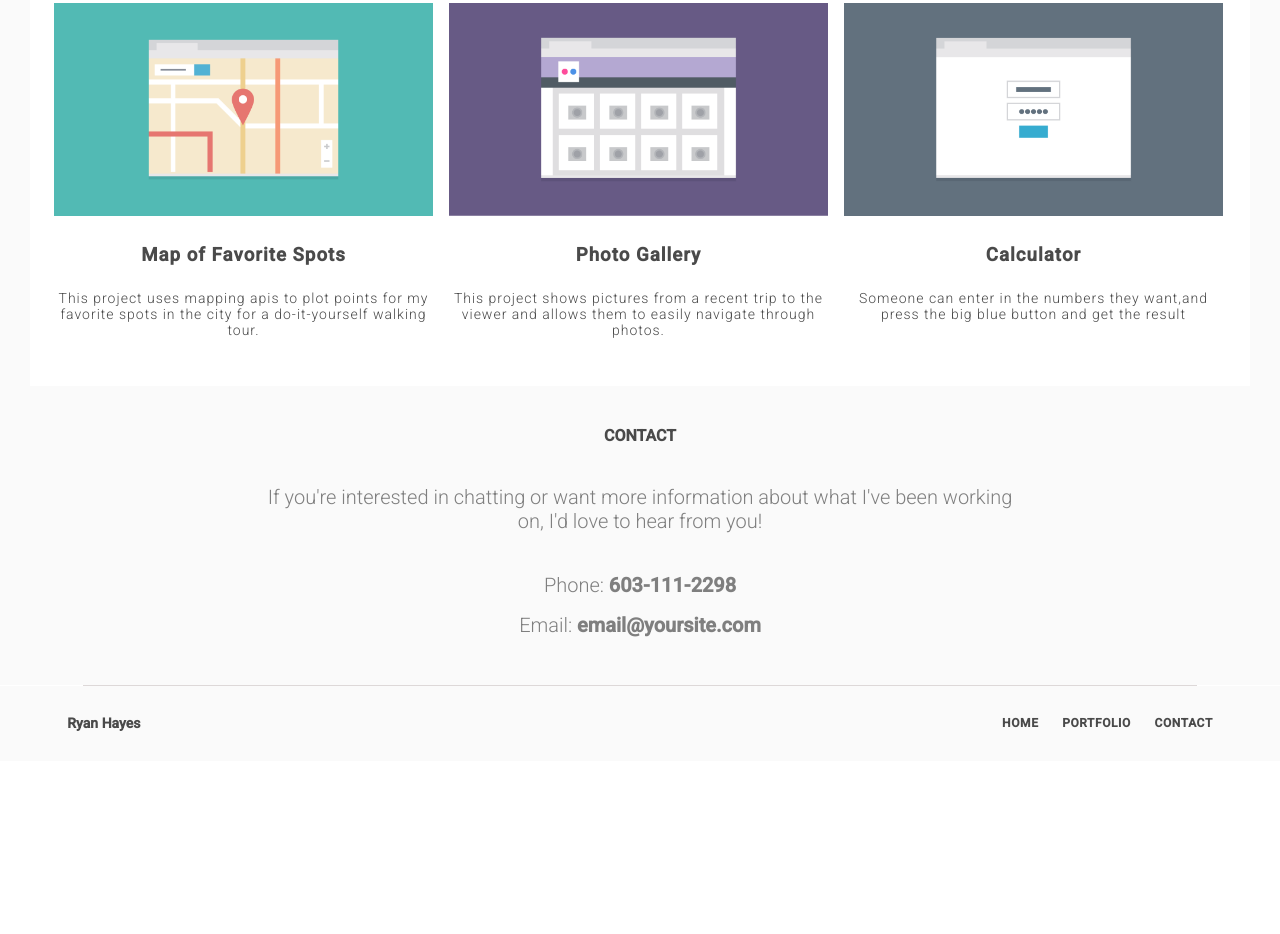
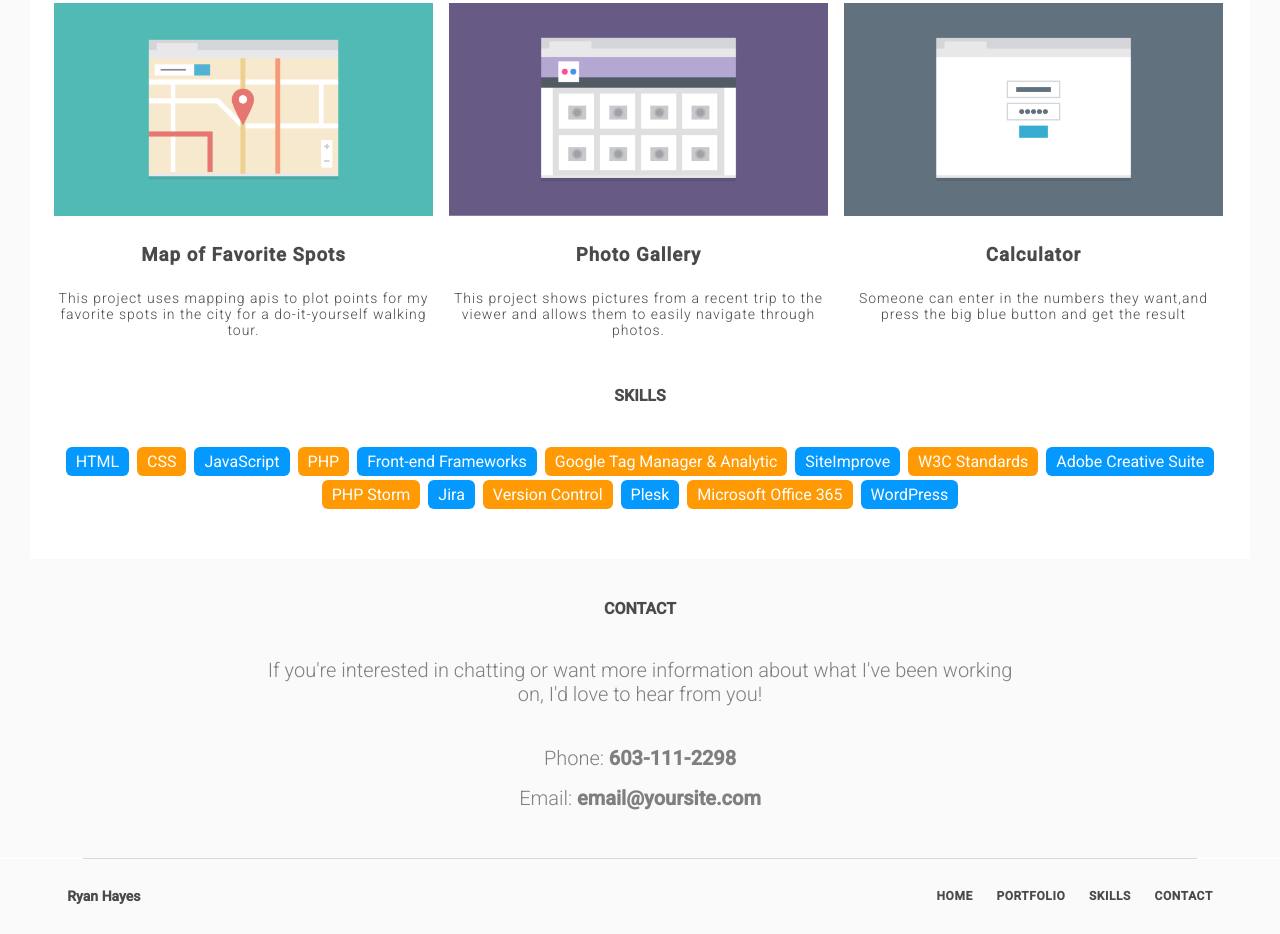
Before and after one commit to ryan-hayes40/Techdegree-project-02, a plain HTML site: page index.html in a window 1280 px wide. Shown: the part 914-1848 px from the top of the page. Before the commit the page ends 1675 px from the top, so only its background shows below. Drawn offline with Linux system fonts and the light colour scheme.

Commit message:
added structure and styling

```diff
--- a/css/styles.css
+++ b/css/styles.css
@@ -133,6 +133,35 @@ h1 a,
 }
 
 /*********************************************
+********** skills Section ********************
+**********************************************/
+
+#skills {
+    padding: 0 1rem 3rem;
+}
+
+#skills h4 {
+    padding-top: 0;
+}
+
+ul.skills {
+    padding: 0;
+    text-align: center;
+}
+
+.skills li {
+    border-radius: 6px;
+    display: inline-block;
+    background: #ff9904;
+    color: white;
+    padding: 5px 10px;
+    margin: 2px;
+}
+.skills li:nth-child(odd) {
+    background: #0399ff;
+}
+
+/*********************************************
 ********** Contact Section *******************
 **********************************************/
 
@@ -249,6 +278,10 @@ footer {
         margin: auto;
     }
 
+    ul.skills {
+        padding: 0;
+    }
+
     .full {
         display: inline-block;
         margin-left: 20px;
@@ -299,7 +332,8 @@ footer {
         padding: 0 15rem;
     }
 
-    #portfolio {
+    #portfolio,
+    #skills {
         border-left: 30px solid #fafafa;
         border-right: 30px solid #fafafa;
     }
--- a/index.html
+++ b/index.html
@@ -16,6 +16,7 @@
         <ul class="top-nav"><!-- .top-nav -->
           <li><a href="#top">home</a></li>
           <li><a href="#portfolio">portfolio</a></li>
+          <li><a href="#skills">skills</a></li>
           <li><a href="#contact">contact</a></li>
         </ul><!-- closes .top-nav -->
       </nav><!-- closes nav -->
@@ -60,6 +61,26 @@
           <p>Someone can enter in the numbers they want,and press the big blue button and get the result</p>
         </div><!-- closes .col -->
       </section><!-- closes #portfolio -->
+      <section id="skills"><!-- #skills -->
+        <h4>Skills</h4>
+        <ul class="skills">
+          <li>HTML</li>
+          <li>CSS</li>
+          <li>JavaScript</li>
+          <li>PHP</li>
+          <li>Front-end Frameworks</li>
+          <li>Google Tag Manager & Analytic</li>
+          <li>SiteImprove</li>
+          <li>W3C Standards</li>
+          <li>Adobe Creative Suite</li>
+          <li>PHP Storm</li>
+          <li>Jira</li>
+          <li>Version Control</li>
+          <li>Plesk</li>
+          <li>Microsoft Office 365 </li>
+          <li>WordPress</li>
+        </ul><!-- closes .skills -->
+      </section><!-- closes #skills -->
       <section id="contact"><!-- #contact -->
         <h4>Contact</h4>
         <p>If you're interested in chatting or want more information about what I've been working on, I'd love to hear from you!</p>
@@ -79,6 +100,7 @@
           <li class="top"><a href="#top">back to top</a></li>
           <li class="full"><a href="#top">home</a></li>
           <li class="full"><a href="#portfolio">portfolio</a></li>
+          <li class="full"><a href="#skills">skills</a></li>
           <li class="full"><a href="#contact">contact</a></li>
         </ul>
       </nav>
```
